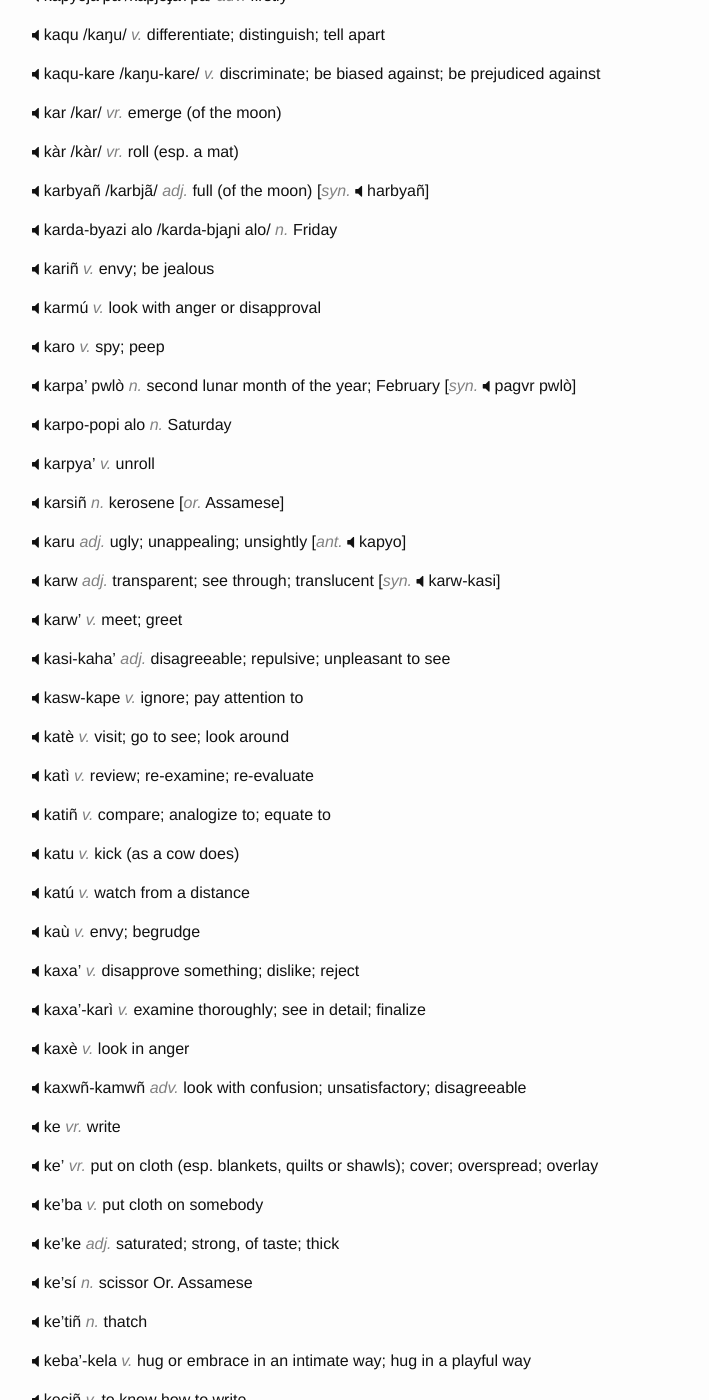
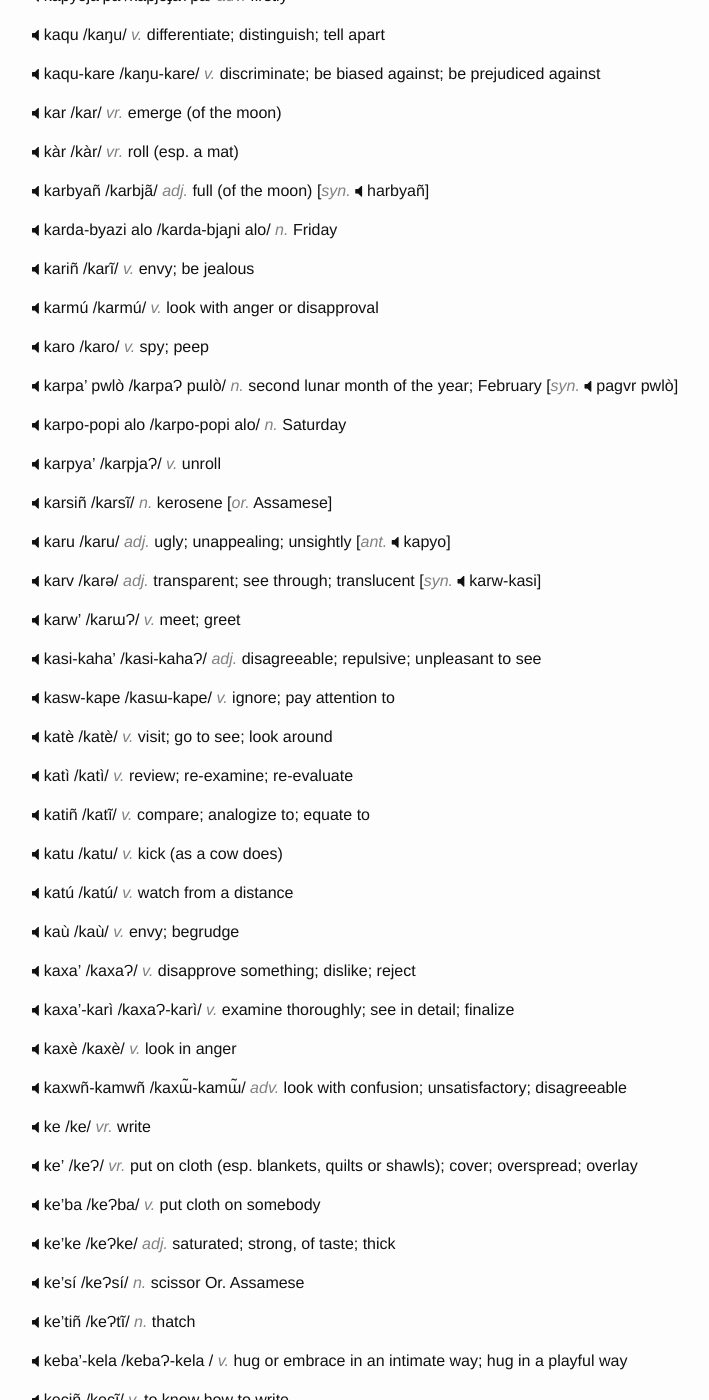
Before and after one commit to hacksparrow/language.apatani.org, a Jekyll site: the page built from dictionary/k.md, in a window 1280 px wide and 1400 px high, scrolled down 2911 px. Shown: the whole window, without its empty margins (238-947 px from the left). Built offline with Jekyll 4.4.1, drawn with Linux system fonts in a browser that asks for light colours; nearby versions of some CDN libraries; comment, search, counter and statistics services are not loaded; some of the changed text lies outside the part shown.

Commit message:
Update k.md

```diff
--- a/dictionary/k.md
+++ b/dictionary/k.md
@@ -154,83 +154,83 @@ __karbyañ__	/karbjã/ _adj._	full (of the moon)	[_syn._	harbyañ]
 
 __karda-byazi alo__	/karda-bjaɲi alo/ _n._	Friday
 
-__kariñ__	_v._	envy; be jealous
+__kariñ__	/karĩ/ _v._	envy; be jealous
 
-__karmú__	_v._	look with anger or disapproval
+__karmú__	/karmú/ _v._	look with anger or disapproval
 
-__karo__	_v._	spy; peep
+__karo__ /karo/	_v._	spy; peep
 
-__karpa' pwlò__	_n._	second lunar month of the year; February	[_syn._	pagvr pwlò]
+__karpa' pwlò__	/karpaɁ pɯlò/ _n._	second lunar month of the year; February	[_syn._	pagvr pwlò]
 
-__karpo-popi alo__	_n._	Saturday
+__karpo-popi alo__ /karpo-popi alo/	_n._	Saturday
 
-__karpya'__	_v._	unroll
+__karpya'__ /karpjaɁ/	_v._	unroll
 
-__karsiñ__	_n._	kerosene	[_or._	Assamese]
+__karsiñ__ /karsĩ/	_n._	kerosene	[_or._	Assamese]
 
-__karu__	_adj._	ugly; unappealing; unsightly	[_ant._	kapyo]
+__karu__	/karu/ _adj._	ugly; unappealing; unsightly	[_ant._	kapyo]
 
-__karw__	_adj._	transparent; see through; translucent	[_syn._	karw-kasi]
+__karv__	/karǝ/ _adj._	transparent; see through; translucent	[_syn._	karw-kasi]
 
-__karw'__	_v._	meet; greet
+__karw'__	/karɯɁ/ _v._	meet; greet
 
-__kasi-kaha'__	_adj._	disagreeable; repulsive; unpleasant to see
+__kasi-kaha'__	/kasi-kahaɁ/ _adj._	disagreeable; repulsive; unpleasant to see
 
-__kasw-kape__	_v._	ignore; pay attention to
+__kasw-kape__	/kasɯ-kape/ _v._	ignore; pay attention to
 
-__katè__	_v._	visit; go to see; look around
+__katè__	/katè/ _v._	visit; go to see; look around
 
-__katì__	_v._	review; re-examine; re-evaluate
+__katì__	/katì/ _v._	review; re-examine; re-evaluate
 
-__katiñ__	_v._	compare; analogize to; equate to
+__katiñ__	/katĩ/ _v._	compare; analogize to; equate to
 
-__katu__	_v._	kick (as a cow does)
+__katu__	/katu/ _v._	kick (as a cow does)
 
-__katú__	_v._	watch from a distance
+__katú__	/katú/ _v._	watch from a distance
 
-__kaù__	_v._	envy; begrudge
+__kaù__	/kaù/ _v._	envy; begrudge
 
-__kaxa'__	_v._	disapprove something; dislike; reject
+__kaxa'__	/kaxaɁ/ _v._	disapprove something; dislike; reject
 
-__kaxa'-karì__	_v._	examine thoroughly; see in detail; finalize
+__kaxa'-karì__	/kaxaɁ-karì/ _v._	examine thoroughly; see in detail; finalize
 
-__kaxè__	_v._	look in anger
+__kaxè__	/kaxè/ _v._	look in anger
 
-__kaxwñ-kamwñ__	_adv._	look with confusion; unsatisfactory; disagreeable
+__kaxwñ-kamwñ__	/kaxɯ̃-kamɯ̃/ _adv._	look with confusion; unsatisfactory; disagreeable
 
-__ke__	_vr._	write
+__ke__	/ke/ _vr._	write
 
-__ke'__	_vr._	put on cloth (esp. blankets, quilts or shawls); cover; overspread; overlay
+__ke'__	/keɁ/ _vr._	put on cloth (esp. blankets, quilts or shawls); cover; overspread; overlay
 
-__ke'ba__	_v._	put cloth on somebody
+__ke'ba__	/keɁba/ _v._	put cloth on somebody
 
-__ke'ke__	_adj._	saturated; strong, of taste; thick
+__ke'ke__	/keɁke/ _adj._	saturated; strong, of taste; thick
 
-__ke'sí__	_n._	scissor	Or. 	Assamese
+__ke'sí__	/keɁsí/ _n._	scissor	Or. 	Assamese
 
-__ke'tiñ__	_n._	thatch
+__ke'tiñ__	/keɁtĩ/ _n._	thatch
 
-__keba'-kela__	_v._	hug or embrace in an intimate way; hug in a playful way
+__keba'-kela__	/kebaɁ-kela / _v._	hug or embrace in an intimate way; hug in a playful way
 
-__keciñ__	_v._	to know how to write
+__keciñ__	/kecĩ/ _v._	to know how to write
 
-__kedu__	_n._	an agricultural implement of short wooden digging stick used to make holes for planting paddy or millet
+__kedu__	/kedu/ _n._	an agricultural implement of short wooden digging stick used to make holes for planting paddy or millet
 
-__kee__	_vr._	rub (like a tobacco in the hand)
+__kee__	/kee/ _vr._	rub (like a tobacco in the hand)
 
-__kée__	_vr._	pole vault; jump with a pole
+__kée__	/kée/ _vr._	pole vault; jump with a pole
 
-__keele__	_n._	an agricultural implement of short pointed bamboo chisel used for weeding
+__keele__	/keele/ _n._	an agricultural implement of short pointed bamboo chisel used for weeding
 
-__keembe'__	_adj._	taste, as of spoilt fat; rancid	[_syn._	keeme']
+__keembe'__	/keembeɁ/ _adj._	taste, as of spoilt fat; rancid	[_syn._	keeme']
 
-__keeme'__	_adj._	taste, as of spoilt fat; rancid	[_syn._	keembe']
+__keeme'__	/keemeɁ/ _adj._	taste, as of spoilt fat; rancid	[_syn._	keembe']
 
-__keemw'__	_v._	rub into powder
+__keemw'__	/keemɯɁ/ _v._	rub into powder
 
-__keemw'__	_v._	crush by rubbing
+__keemw'__	/keemɯɁ/ _v._	crush by rubbing
 
-__keená__	_n._	black necked crane (_Grus nigricollis_)	[_var._	kenda]
+__keená__	// _n._	black necked crane (_Grus nigricollis_)	[_var._	kenda]
 
 __kekuru__	_n._	bulbul; nightingale
 
```
